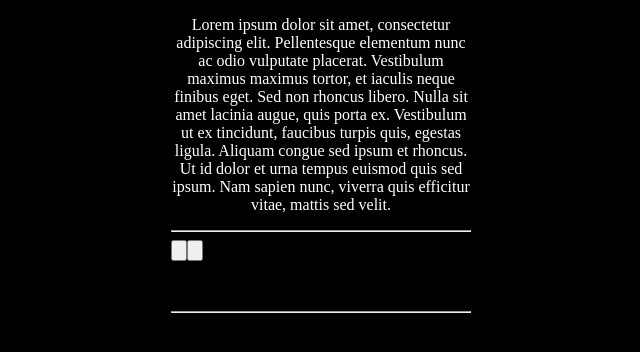
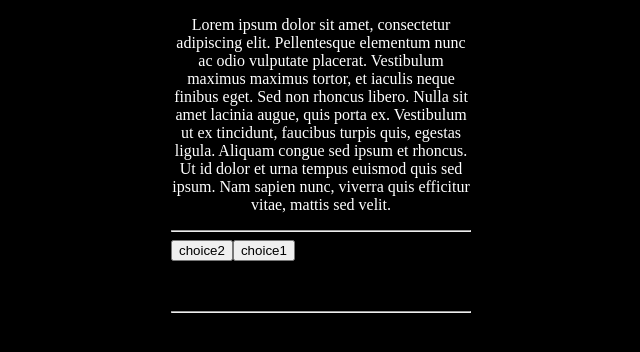
Before and after one commit to de-odex/jSlifeline, a plain HTML site: page index.html in a window 1280 px wide. Shown: the whole page, without its empty margins (319-959 px from the left). Drawn offline with Linux system fonts and the light colour scheme.

Commit message:
RIP; used name instead of value

```diff
--- a/index.html
+++ b/index.html
@@ -46,7 +46,7 @@
 						resultreadfilearr = reader.responseText.split("\n");
 						for (var i = 0, j = 1; i < resultreadfilearr.length; i++) {
 							if (resultreadfilearr[i].substr(0, 1) == "$"){
-								document.getElementById("textanimation").insertAdjacentHTML('afterend', "<input type=\"button\" class=\"" + j + "\" name=\"" + resultreadfilearr[i].substr(1,resultreadfilearr[i].length -1) + "\"></input>")
+								document.getElementById("textanimation").insertAdjacentHTML('afterend', "<input type=\"button\" class=\"" + j + "\" value=\"" + resultreadfilearr[i].substr(1,resultreadfilearr[i].length -1) + "\"></input>")
 								if (j==2)
 									j=0
 								j++
```
